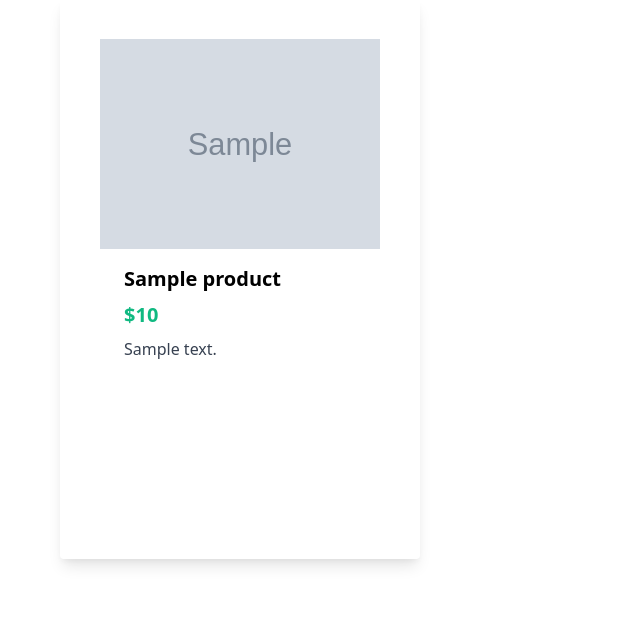
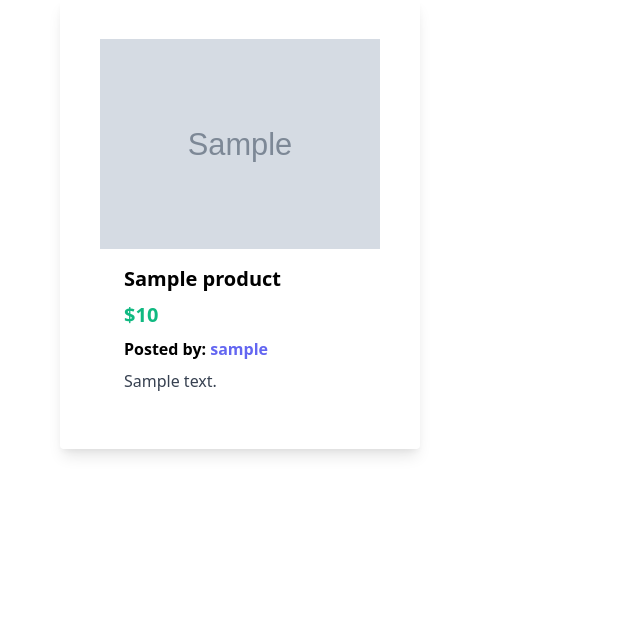
Before and after one commit to endang-ismaya/django4-ecommerce, a Django app: page /products/ in a window 1280 px wide. Shown: the part 509-1128 px from the top of the page, without its empty margins (0-640 px from the left). After the commit the page ends 965 px from the top, so only its background shows below. Run offline with Django 4.2, Linux system fonts and the light colour scheme; tables that the repository leaves empty hold one stand-in row (values such as "Sample post"); grey boxes marked "Sample" are stand-in pictures; style sheets or scripts are compiled from the project's sources; parts of the project's set-up code (start-up, migrations or seed data) failed here and were passed over.

Commit message:
fix error on update_product

```diff
--- a/app_ecommerce/models.py
+++ b/app_ecommerce/models.py
@@ -1,12 +1,13 @@
-from distutils.command.upload import upload
 from django.db import models
+from django.contrib.auth.models import User
 
 # Create your models here.
 class Product(models.Model):
     name = models.CharField(max_length=100)
     price = models.IntegerField()
     desc = models.CharField(max_length=200)
-    image = models.ImageField(blank=True, upload_to="images")
+    image = models.ImageField(blank=True, upload_to="images")  # 277 x 182
+    seller_name = models.ForeignKey(User, on_delete=models.CASCADE, default=1)
 
     def __str__(self) -> str:
         return self.name
--- a/app_ecommerce/templates/app_ecommerce/index.html
+++ b/app_ecommerce/templates/app_ecommerce/index.html
@@ -32,15 +32,16 @@
   {% for product in products %}
 
   <a href="{% url 'app_ecommerce:product_detail' product.id %}">
-    <div
-      class="rounded overflow-hidden shadow-lg p-10 m-5"
-      style="height: 35rem"
-    >
-      <img src="{{ product.image.url }}" alt="" class="w-full" />
+    <div class="rounded overflow-hidden shadow-lg p-10 m-5">
+      <img src="{{ product.image.url }}" alt="" width="500px" />
       <div class="px-6 py-4">
         <div class="font-bold text-xl mb-2">{{ product.name }}</div>
         <div class="font-bold text-xl text-green-500 mb-2">
           ${{ product.price }}
+        </div>
+        <div class="font-bold mb-2">
+          Posted by:
+          <span class="text-indigo-500">{{product.seller_name}}</span>
         </div>
         <p class="text-gray-700 text-base">{{product.desc}}</p>
       </div>
--- a/app_ecommerce/views.py
+++ b/app_ecommerce/views.py
@@ -1,6 +1,7 @@
 from django.http import HttpResponse
 from django.shortcuts import render, redirect
 from .models import Product
+from django.contrib.auth.decorators import login_required
 
 # Create your views here.
 def index(request):
@@ -25,28 +26,40 @@ def product_detail(request, product_id):
         return HttpResponse("Product not found.")
 
 
+@login_required
 def add_product(request):
     if request.method == "POST":
         name = request.POST.get("name")
         price = request.POST.get("price")
         desc = request.POST.get("desc")
         image = request.FILES["upload"]
+        seller_name = request.user
 
-        product: Product = Product(name=name, price=price, desc=desc, image=image)
+        product: Product = Product(
+            name=name, price=price, desc=desc, image=image, seller_name=seller_name
+        )
 
         product.save()
 
     return render(request, "app_ecommerce/add_product.html")
 
 
+@login_required
 def update_product(request, product_id):
     if request.method == "POST":
         name = request.POST.get("name")
         price = request.POST.get("price")
         desc = request.POST.get("desc")
-        image = request.FILES["upload"]
+        image = request.FILES.get("upload", None)
 
-        product: Product = Product(name=name, price=price, desc=desc, image=image)
+        product: Product = Product.objects.get(id=product_id)
+        product.name = name
+        product.price = price
+        product.desc = desc
+
+        if image is not None:
+            print(image)
+            product.image = image
 
         product.save()
 
```
Also changed, not shown: app_ecommerce/migrations/0003_product_seller_name.py (added).
